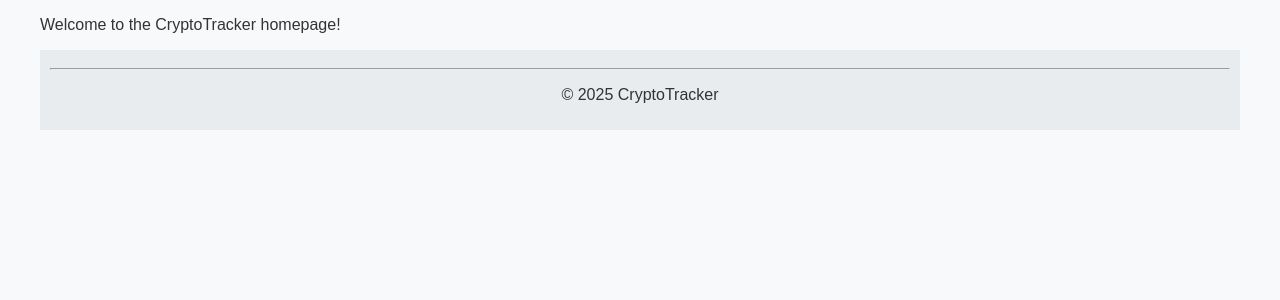
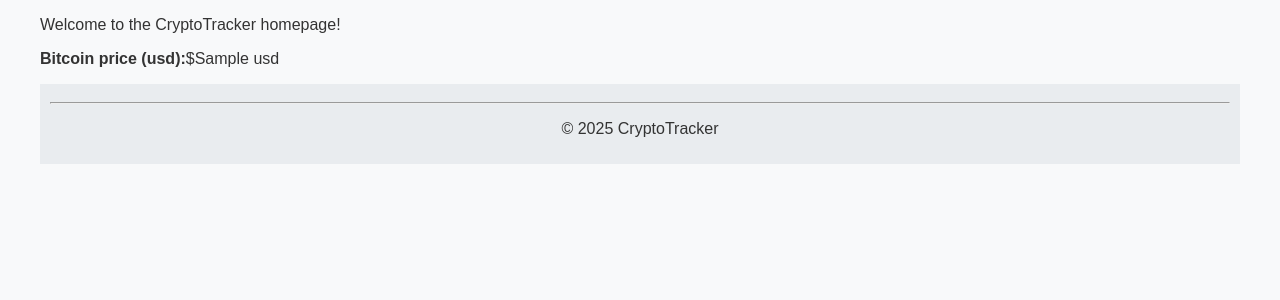
Before and after one commit to supermanyousefi/cryptotracker, a Django app: page / in a window 1280 px wide. Shown: the part 151-451 px from the top of the page. Run offline with Django 5.2, Linux system fonts and the light colour scheme; tables that the repository leaves empty hold one stand-in row (values such as "Sample post"); a database or web service that is not in the repository returns one stand-in record (values such as "Sample title"); data that the repository does not hold is empty.

Commit message:
Sprint 5: Integrate Real-Time Price API (Crypto & Currency)

```diff
--- a/requirements.txt
+++ b/requirements.txt
@@ -1,3 +1,8 @@
 asgiref==3.8.1
+certifi==2025.1.31
+charset-normalizer==3.4.1
 Django==5.2
+idna==3.10
+requests==2.32.3
 sqlparse==0.5.3
+urllib3==2.4.0
--- a/tracker/templates/tracker/base.html
+++ b/tracker/templates/tracker/base.html
@@ -4,6 +4,7 @@
     {% load static %}
     <title>{% block title %}CryptoTracker{% endblock title %}</title>
     <link rel="stylesheet" type="text/css" href="{% static "tracker/css/style.css" %}">
+    <link rel="shortcut icon" href="{% static "tracker/images/favicon.ico" %}" type="image/x-icon">
 </head>
 <body>
     <header>
--- a/tracker/templates/tracker/home.html
+++ b/tracker/templates/tracker/home.html
@@ -4,4 +4,5 @@
 
 {% block content %}
     <p>Welcome to the CryptoTracker homepage!</p>
+    <p><strong>Bitcoin price (usd):</strong>${{ btc_price }}</p>
 {% endblock %}
--- a/tracker/views.py
+++ b/tracker/views.py
@@ -1,5 +1,11 @@
 from django.shortcuts import render
 from django.http import HttpResponse
+import requests
 # Create your views here.
 def home(request):
-    return render(request,"tracker/home.html")
+    url = 'https://api.coingecko.com/api/v3/simple/price?ids=bitcoin&vs_currencies=usd'
+    response = requests.get(url)
+    data = response.json()
+    btc_price = data['bitcoin']['usd']
+    context = {'btc_price':btc_price}
+    return render(request,'tracker/home.html',context)
```
Also changed, not shown: tracker/static/tracker/images/favicon.ico (added).
